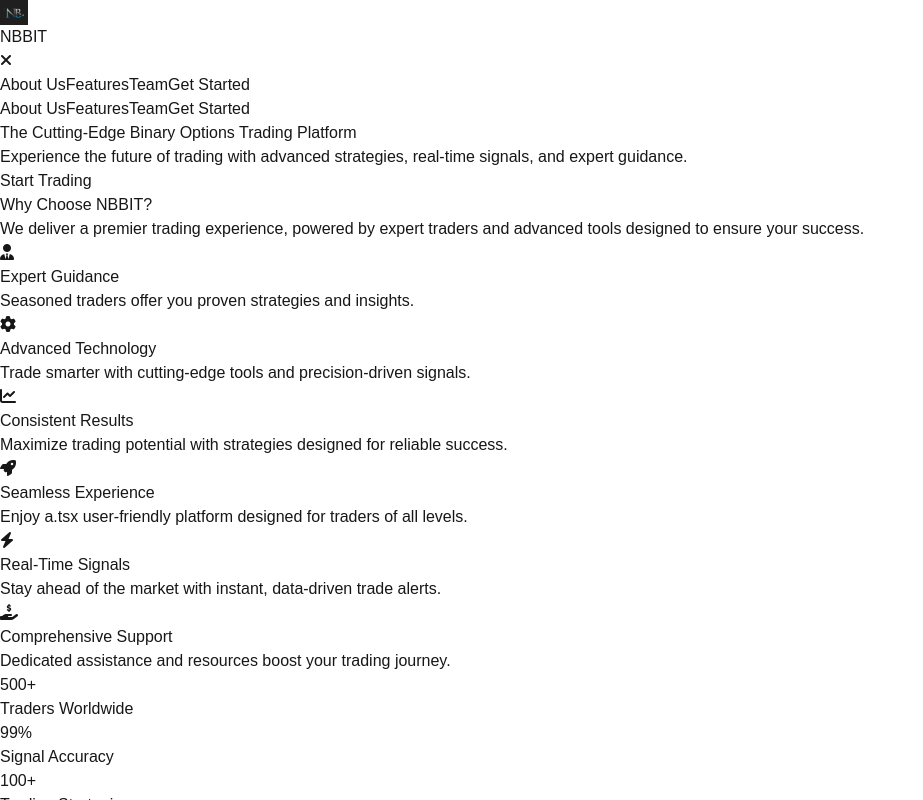
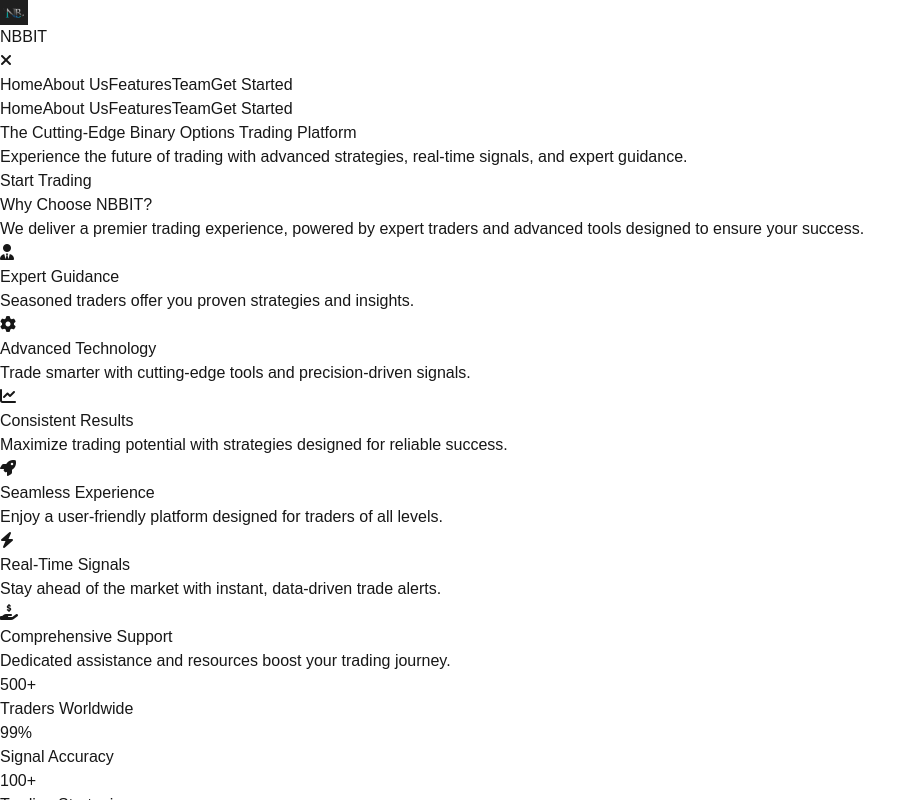
Before and after one commit to Wing-Li/web-official-website, a Next.js app: page / in a window 1280 px wide. Both pictures are taken after a click on the button 7 px from the left and 61 px from the top of the page. Shown: the top 800 px of the page, without its empty margins (0-923 px from the left). Built offline with nearby package versions, Linux system fonts and the light colour scheme; grey boxes are pictures that could not be loaded.

Commit message:
feat: 添加首页导航链接及样式调整

```diff
--- a/src/app/page.tsx
+++ b/src/app/page.tsx
@@ -30,6 +30,16 @@
 
         {/* 桌面端导航 */}
         <div className="hidden md:flex items-center gap-8">
+          <a
+            href="#"
+            onClick={(e) => {
+              e.preventDefault();
+              setCurrentPage('home');
+            }}
+            className={`${currentPage === 'home' ? 'text-indigo-600 font-semibold' : 'text-gray-600'} hover:text-indigo-600`}
+          >
+            Home
+          </a>
           <a
             href="#"
             onClick={(e) => {
@@ -70,6 +80,17 @@
         {isMobileMenuOpen && (
           <div className="absolute top-20 left-0 w-full bg-white/90 border-b md:hidden">
             <div className="flex flex-col p-4">
+              <a
+                href="#"
+                onClick={(e) => {
+                  e.preventDefault();
+                  setCurrentPage('home');
+                  setIsMobileMenuOpen(false);
+                }}
+                className={`${currentPage === 'home' ? 'text-indigo-600 font-semibold' : 'text-gray-900'} hover:text-indigo-600 py-2`}
+              >
+                Home
+              </a>
               <a
                 href="#"
                 onClick={(e) => {
@@ -173,7 +194,7 @@
                 // 小火箭图标
                 icon: "fas fa-rocket",
                 title: "Seamless Experience",
-                desc: "Enjoy a.tsx user-friendly platform designed for traders of all levels."
+                desc: "Enjoy a user-friendly platform designed for traders of all levels."
               },
               {
                 // 闪电图标
@@ -477,7 +498,7 @@
     <>
       <footer className="bg-gray-900 text-white py-16">
         <div className="max-w-7xl mx-auto px-6">
-          <div className="flex flex-row justify-evenly items-start gap-8 mb-12">
+          <div className="flex flex-row justify-between items-start gap-8 mb-12 px-12">
             <div>
               <div className="flex items-center gap-2 mb-6">
                 <Image src="/imgs/logo.jpg" alt="" width={28} height={28}/>
```
